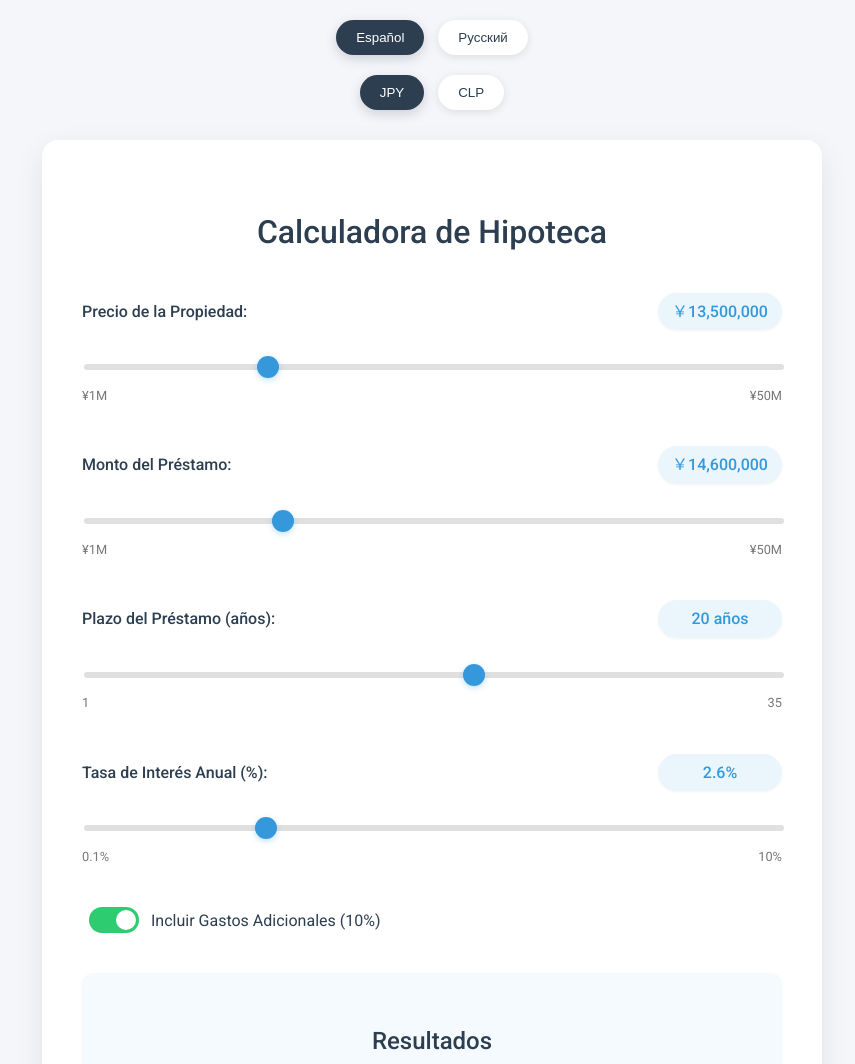
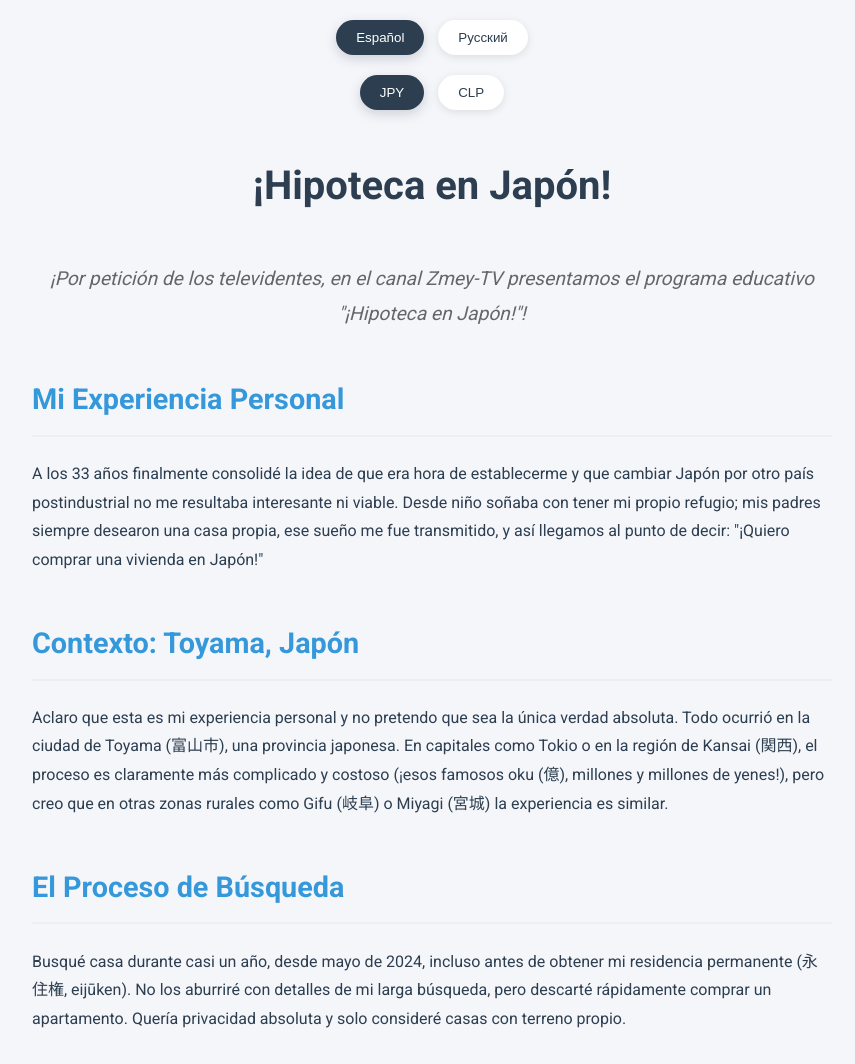
Before and after one commit to exidniy/exidniy-mortgage.github.io, a plain HTML site: page index.html in a window 1280 px wide. Shown: the top 1064 px of the page, without its empty margins (208-1063 px from the left). Drawn offline with Linux system fonts and the light colour scheme.

Commit message:
Move calculator to bottom of page and add visual improvements

```diff
--- a/index.html
+++ b/index.html
@@ -50,9 +50,21 @@
         <button id="currCLP">CLP</button>
       </div>
 
+      <!-- Article Section -->
+      <article class="mortgage-article">
+        <div id="articleContent">
+          <!-- Content will be populated by JavaScript -->
+        </div>
+      </article>
+
       <!-- Calculator Section -->
       <div class="calculator-section">
         <h2 id="calcTitle">Calculadora de Hipoteca</h2>
+        <p class="calculator-intro">
+          Utilice la calculadora a continuación para calcular los pagos
+          mensuales de su hipoteca en base a los detalles proporcionados en el
+          artículo.
+        </p>
         <form id="mortgageForm">
           <div class="input-group">
             <div class="slider-header">
@@ -218,13 +230,6 @@
           </div>
         </div>
       </div>
-
-      <!-- Article Section -->
-      <article class="mortgage-article">
-        <div id="articleContent">
-          <!-- Content will be populated by JavaScript -->
-        </div>
-      </article>
     </div>
 
     <script src="script.js"></script>
--- a/script.js
+++ b/script.js
@@ -1,6 +1,8 @@
 const translations = {
   es: {
     calcTitle: "Calculadora de Hipoteca",
+    calcIntro:
+      "Utilice la calculadora a continuación para calcular los pagos mensuales de su hipoteca en base a los detalles proporcionados en el artículo.",
     propertyPrice: "Precio de la Propiedad:",
     loanAmount: "Monto del Préstamo:",
     loanTerm: "Plazo del Préstamo (años):",
@@ -85,6 +87,8 @@ const translations = {
   },
   ru: {
     calcTitle: "Ипотечный Калькулятор",
+    calcIntro:
+      "Используйте калькулятор ниже, чтобы рассчитать ежемесячные платежи по ипотеке на основе информации, представленной в статье.",
     propertyPrice: "Стоимость Недвижимости:",
     loanAmount: "Сумма Кредита:",
     loanTerm: "Срок Кредита (лет):",
@@ -389,6 +393,7 @@ document.addEventListener("DOMContentLoaded", () => {
 
     // Update calculator labels
     document.getElementById("calcTitle").textContent = content.calcTitle;
+    document.querySelector(".calculator-intro").textContent = content.calcIntro;
     document.getElementById("labelPropertyPrice").textContent =
       content.propertyPrice;
     document.getElementById("labelLoanAmount").textContent = content.loanAmount;
--- a/styles.css
+++ b/styles.css
@@ -4,6 +4,25 @@
   margin: 40px auto;
   line-height: 1.8;
   font-size: 16px;
+  position: relative;
+  padding-bottom: 60px; /* Add space for the separator */
+}
+
+/* Decorator after article */
+.mortgage-article::after {
+  content: "";
+  position: absolute;
+  bottom: 30px;
+  left: 50%;
+  transform: translateX(-50%);
+  width: 80%;
+  height: 1px;
+  background: linear-gradient(
+    to right,
+    transparent,
+    var(--secondary-color),
+    transparent
+  );
 }
 
 .mortgage-article h1 {
@@ -85,14 +104,21 @@
   padding: 40px;
   border-radius: 16px;
   box-shadow: 0 10px 30px rgba(0, 0, 0, 0.08);
-  margin: 30px auto;
+  margin: 30px auto 50px;
   max-width: 700px;
   transition: all 0.3s ease;
 }
 
+.calculator-intro {
+  text-align: center;
+  color: #666;
+  margin-bottom: 30px;
+  font-size: 1.1em;
+}
+
 .calculator-section h2 {
   color: var(--primary-color);
-  margin-bottom: 35px;
+  margin-bottom: 15px;
   text-align: center;
   font-size: 2em;
   font-weight: 500;
```
